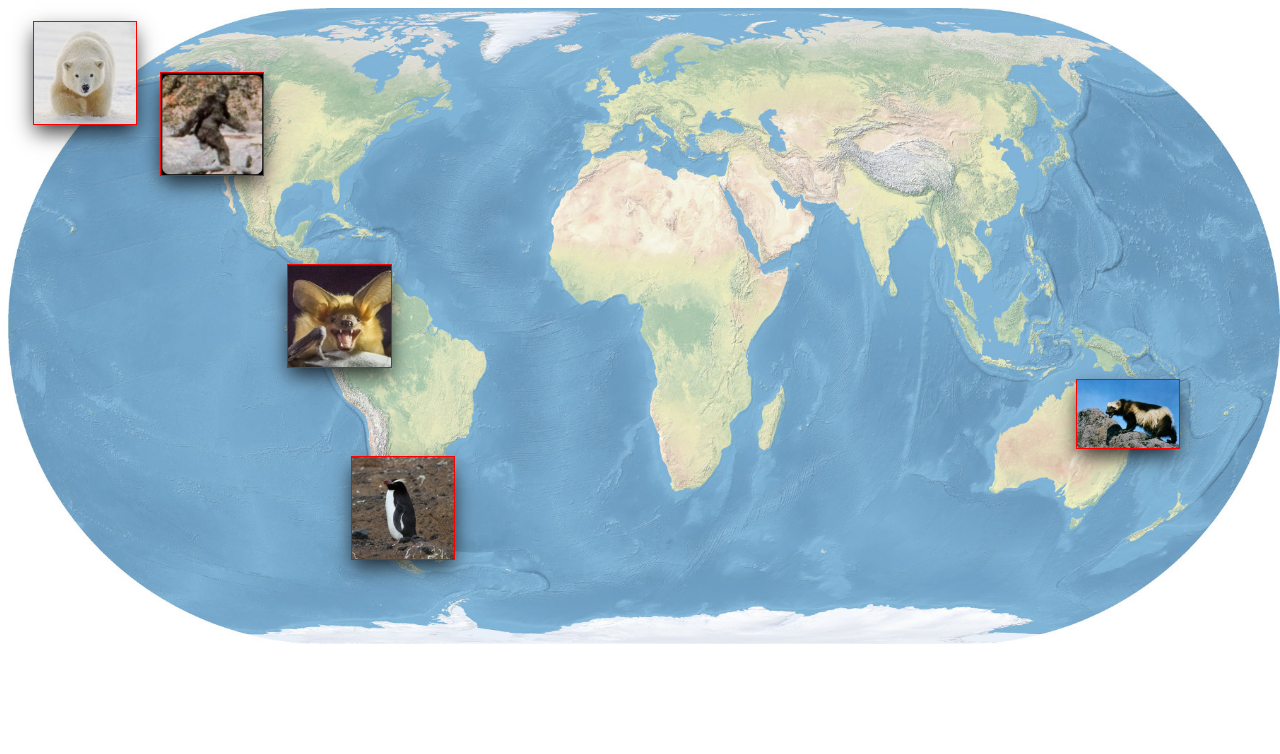
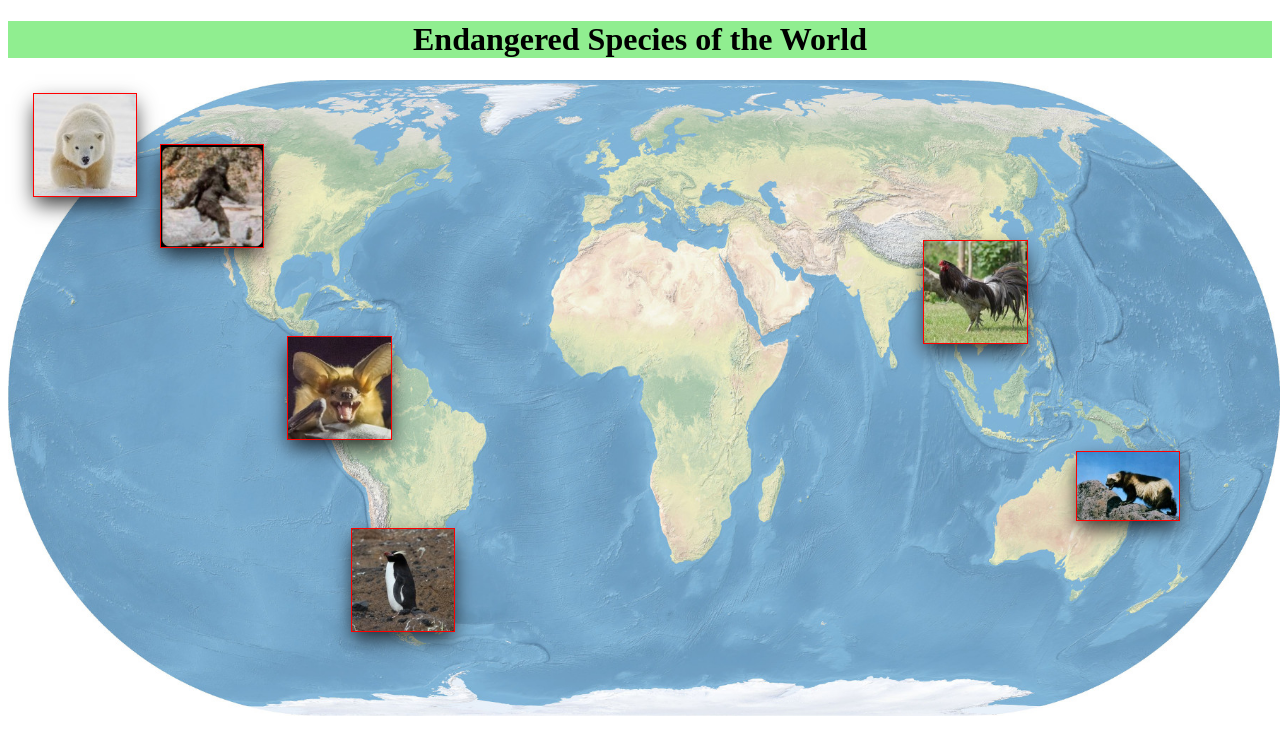
Before and after one commit to bborealis/Endangered_Species, a plain HTML site: page index.html in a window 1280 px wide. Drawn offline with Linux system fonts and the light colour scheme.

Commit message:
add masthead

```diff
--- a/css/styles.css
+++ b/css/styles.css
@@ -6,6 +6,7 @@
 
 .map img {
   width :100%;
+  height :100%
 }
 
 .animal {
@@ -26,13 +27,13 @@
   background: #FFF;
   position: absolute;
   width:150px;
-  /*height:100%;*/
   top:0;
   left:0;
-  /*z-index: 2;*/
+  z-index: 2;
   text-align:justify;
   border: 1px solid green;
   box-shadow: 0px 9px 20px -2px rgba(0,0,0,0.8);
+  visibility:hidden;
 }
 
 .rightsidename {
@@ -43,10 +44,8 @@
 
 .animal:hover .animalname {
   opacity : 0.6;
-  /*width:100%;
-  height:100%;*/
   color:#000000;
-  /*position: absolute;*/
+  visibility: visible;
 }
 
 .wolverine {
@@ -78,3 +77,13 @@
   top : 70%;
   right: 65%;
 }
+
+.chicken {
+  top : 25%;
+  right: 20%;
+}
+
+#masthead {
+  text-align:center;
+  background-color:lightgreen;
+}
--- a/index.html
+++ b/index.html
@@ -5,6 +5,12 @@
     <link href="css/styles.css" rel="stylesheet" type="text/css">
   </head>
   <body>
+    <div class="maincontainer">
+
+      <div id="masthead">
+        <h1>Endangered Species of the World</h1>
+      </div>
+
       <div class="map">
         <img src="img/world.jpg" alt=""/>
 
@@ -28,9 +34,14 @@
           <img src="img/penguin.jpg" alt="" />
           <div class="animalname">Erect-crested Penguin</div>
         </div>
+        <div class="chicken animal">
+          <img src="img/chicken.jpg" alt="" />
+          <div class="animalname rightsidename">Giant Chicken</div>
+        </div>
 
       </div>
 
+    </div>
 
   </body>
 </html>
```
Also changed, not shown: img/chicken.jpg (added). Lines whose indentation alone changed are shown as unchanged.
